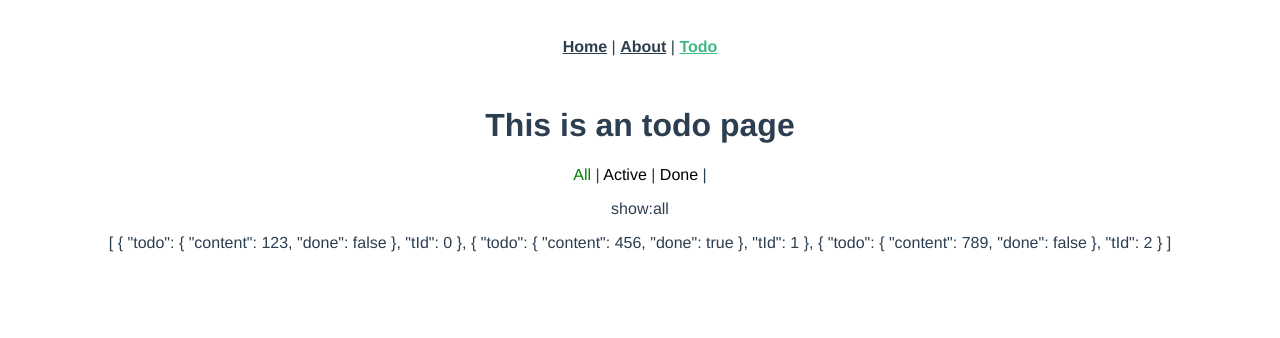
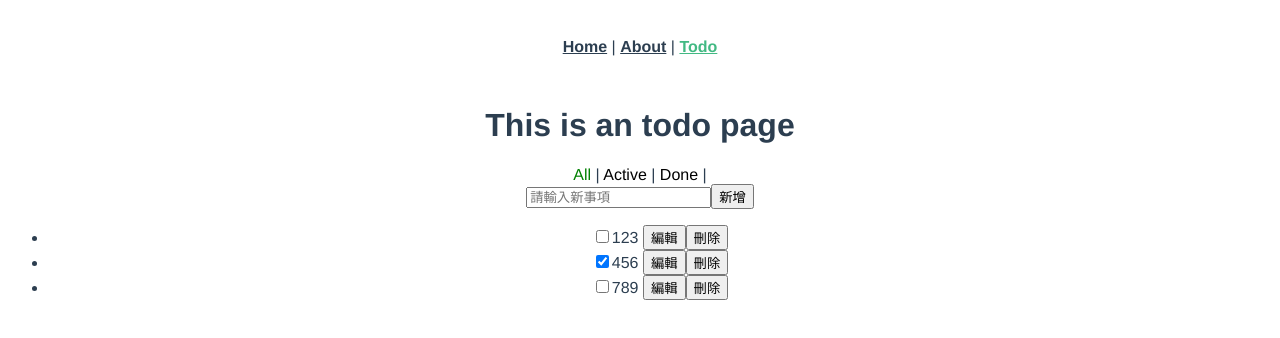
Before and after one commit to jess1104/vue_todolist, a Vue app: page /#/todo in a window 1280 px wide. Shown: the top 338 px of the page. Built offline with nearby package versions, Linux system fonts and the light colour scheme.

Commit message:
新增功能＆刪除功能

```diff
--- a/src/store/index.js
+++ b/src/store/index.js
@@ -15,6 +15,7 @@ export default new Vuex.Store({
   },
   getters: {
     list(state) {
+      // 給假id
       return state.todos.map((todo, tId) => {
         return {
           todo,
@@ -47,18 +48,19 @@ export default new Vuex.Store({
     },
   },
   actions: {
-    createTodo({ commit }, { todo }) {
+    createTodo({ commit }, payload) {
       // 讀取跟新增
       const todos = STORE.load();
-      todos.push(todo);
-      console.log(todos);
+      // console.log(payload);
+      todos.push(payload);
+      // console.log(todos);
       STORE.set(todos);
       // 寫入state
       commit("setTodos", todos);
       // 返回
       return {
         tId: todos.length - 1,
-        todo,
+        payload,
       };
     },
     readTodos({ commit }) {
@@ -90,7 +92,9 @@ export default new Vuex.Store({
       // 讀取
       const todos = STORE.load();
       // 刪出來的
+      console.log(commit);
       const todo = todos.splice(tId, 1)[0];
+      console.log(todo);
       // localStorage.setItem
       STORE.set(todos);
       // 寫入state
--- a/src/views/Todo.vue
+++ b/src/views/Todo.vue
@@ -5,15 +5,43 @@
     <router-link to="/todo" replace>All</router-link> |
     <router-link :to="{ name: 'Todo', query: { filter: 'active' } }" replace>Active</router-link> |
     <router-link :to="{ name: 'Todo', query: { filter: 'done' } }" replace>Done</router-link> |
-    <p>show:{{ filter }}</p>
-    <div>{{ list }}</div>
+    <div class="input">
+      <input type="text" placeholder="請輸入新事項" v-model="newInput" />
+      <button @click="addItem()">新增</button>
+    </div>
+    <!-- <p>show:{{ filter }}</p>
+    <div>{{ list }}</div> -->
+    <ul>
+      <!-- 顯示模式/編輯模式 -->
+      <li v-for="item of list" :key="item.tId">
+        <!-- 預設edit:null 不等於任何tId所以秀出顯示模式 -->
+        <template v-if="edit !== item.tId">
+          <!-- input 控制資料 true/false -->
+          <input type="checkbox" v-model="item.todo.done" />{{ item.todo.content }}
+          <button>編輯</button>
+          <button @click="deleteTodo(item)">刪除</button>
+        </template>
+        <template v-else>
+          <!-- 當edit===tId時就顯示編輯模式 -->
+          <input type="text" v-model="item.todo.content" />
+        </template>
+      </li>
+    </ul>
   </div>
 </template>
 <script>
+import { mapState, mapActions } from "vuex";
 export default {
   data() {
     return {
-      filter: "all", //all,active,done
+      newInput: "",
+      editingItem: {},
+      editingInput: {},
+      // all,active,done
+      filter: "all",
+      // 是否編輯
+      edit: null,
+      ...mapState(["todos"]),
     };
   },
   watch: {
@@ -33,6 +61,27 @@ export default {
       return this.$store.getters.filterList(this.filter);
     },
   },
+  methods: {
+    addItem: function() {
+      if (this.newInput.trim()) {
+        // this.list.push({
+        //   id: Math.floor(Date.now()),
+        //   content: this.newInput,
+        //   done: false,
+        // });
+        let payload = { content: this.newInput, done: false };
+        // console.log(payload);
+        let newItem = this.$store.dispatch("createTodo", payload);
+        this.newInput = "";
+        newItem.then((res) => console.log(res));
+      }
+    },
+    editItem: function(target) {
+      target.content = this.editingInput;
+      this.editingItem = {};
+    },
+    ...mapActions(["deleteTodo", "createTodo", "updateTodo"]),
+  },
 };
 </script>
 <style scoped>
```
